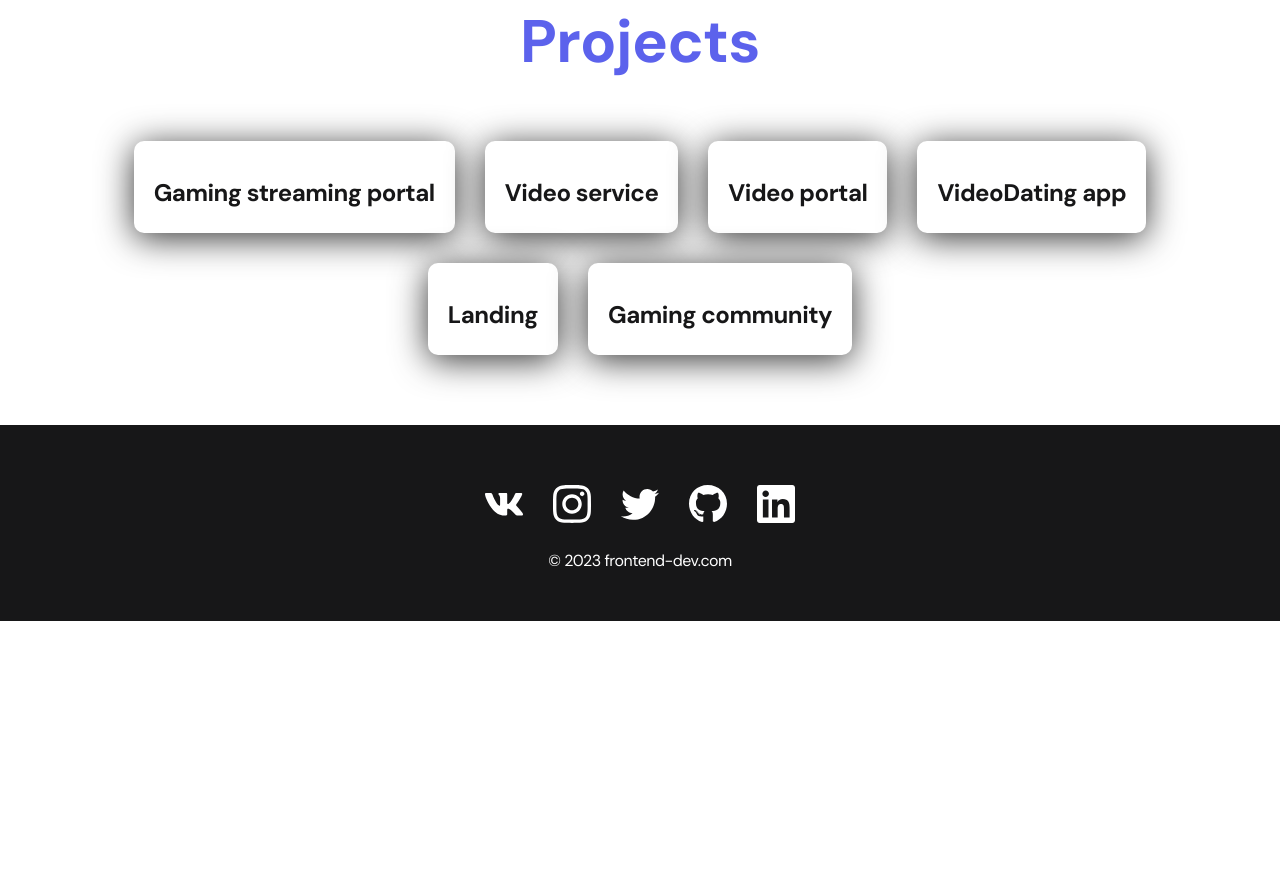
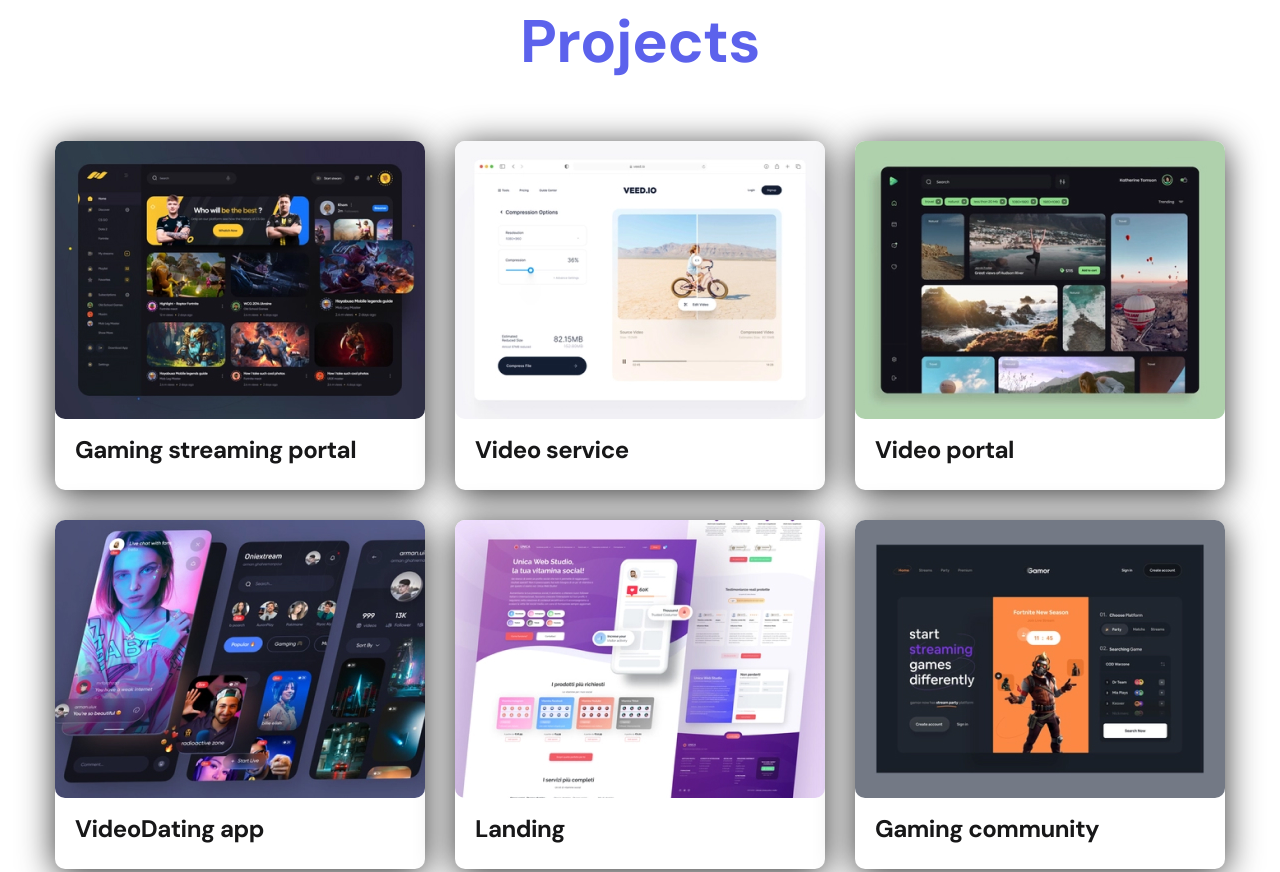
Before and after one commit to Vitalic-developer/freelancePortfolio, a plain HTML site: page index.html in a window 1280 px wide. Shown: the part 829-1701 px from the top of the page. Before the commit the page ends 1450 px from the top, so only its background shows below. Drawn offline with Linux system fonts and the light colour scheme; the site is published under a folder, as on GitHub Pages, so addresses that start at the root find nothing.

Commit message:
refactor code

```diff
--- a/index.html
+++ b/index.html
@@ -46,37 +46,37 @@
 
               <li class="project">
                 <a href="./project-page.html">
-                <img src="/img/projects/01.jpg" alt="" alt="Project img" class="project__img">
+                <img src="./img/projects/01.jpg" alt="" alt="Project img" class="project__img">
                 <h3 class="project__title">Gaming streaming portal</h3>
                 </a>
               </li>
               <li class="project">
                 <a href="./project-page.html">
-                <img src="/img/projects/02.jpg" alt="" alt="Project img" class="project__img">
+                <img src="./img/projects/02.jpg" alt="" alt="Project img" class="project__img">
                 <h3 class="project__title">Video service</h3>
                 </a>
               </li>
               <li class="project">
                 <a href="./project-page.html">
-                <img src="/img/projects/03.jpg" alt="" alt="Project img" class="project__img">
+                <img src="./img/projects/03.jpg" alt="" alt="Project img" class="project__img">
                 <h3 class="project__title">Video portal</h3>
                 </a>
               </li>
               <li class="project">
                 <a href="./project-page.html">
-                <img src="/img/projects/04.jpg" alt="" alt="Project img" class="project__img">
+                <img src="./img/projects/04.jpg" alt="" alt="Project img" class="project__img">
                 <h3 class="project__title">VideoDating app</h3>
                 </a>
               </li>
               <li class="project">
                 <a href="./project-page.html">
-                <img src="/img/projects/05.jpg" alt="" alt="Project img" class="project__img">
+                <img src="./img/projects/05.jpg" alt="" alt="Project img" class="project__img">
                 <h3 class="project__title">Landing</h3>
                 </a>
               </li>
               <li class="project">
                 <a href="./project-page.html">
-                <img src="/img/projects/06.jpg" alt="" alt="Project img" class="project__img">
+                <img src="./img/projects/06.jpg" alt="" alt="Project img" class="project__img">
                 <h3 class="project__title">Gaming community</h3>
                 </a>
               </li>
```
